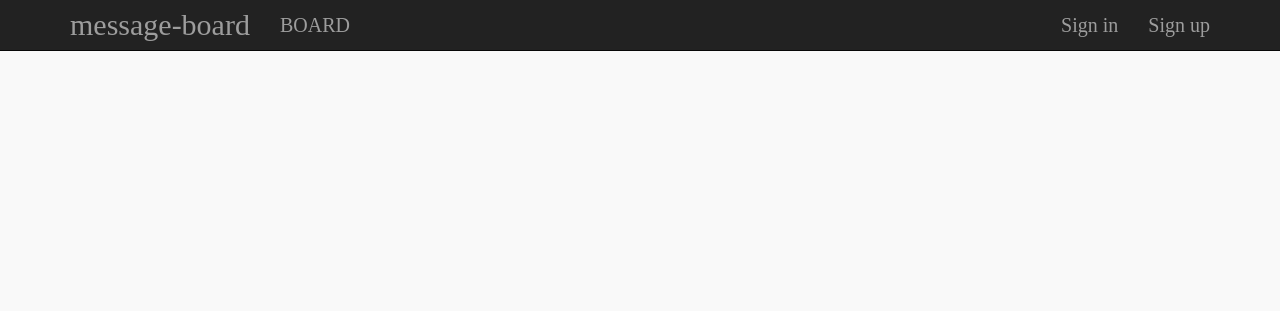
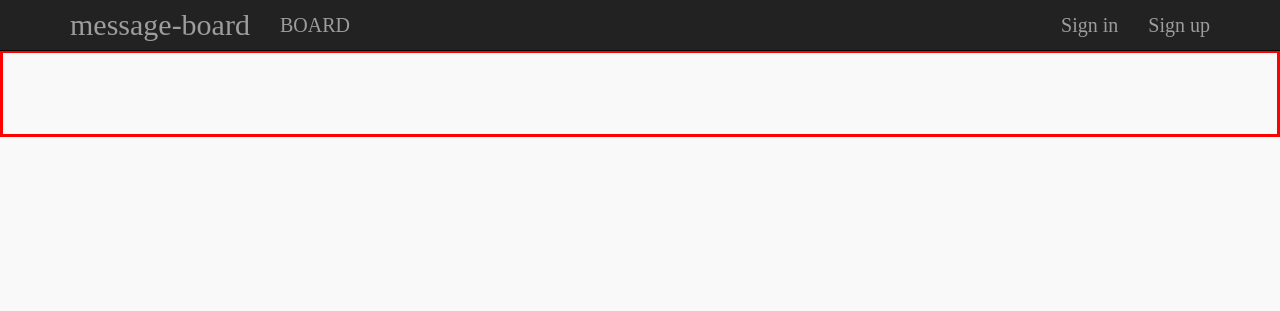
Before and after one commit to ambersun1234/message-board, a PHP site: page /accountCenter.php in a window 1280 px wide. Shown: the top 311 px of the page. Run offline with PHP 8.4, Linux system fonts and the light colour scheme.

Commit message:
add basic form to accountCenter.php

```diff
--- a/accountCenter.php
+++ b/accountCenter.php
@@ -23,8 +23,15 @@
             }
          ?>
 
-         <form method="post" action="<?php echo htmlspecialchars( $_SERVER["PHP_SELF"]);?>">
-
-         </form>
+         <div class="accountCenter">
+             <form method="post" action="<?php echo htmlspecialchars( $_SERVER["PHP_SELF"]);?>">
+                 <div class="container row">
+                     <div class="col-xs-6">
+                     </div>
+                     <div class="col-xs-6">
+                     </div>
+                 </div>
+             </form>
+         </div>
     </body>
 </html>
--- a/custom.css
+++ b/custom.css
@@ -18,6 +18,13 @@ footer {
 }
 #onemillion{
   background-color: #ff5511;
+}
+.accountCenter form {
+    border-color: red;
+    border-style: solid;
+    border-width: medium;
+    margin: auto;
+    padding: 40px;
 }
 .signUPvalid {
     color: #ff0202;
```
